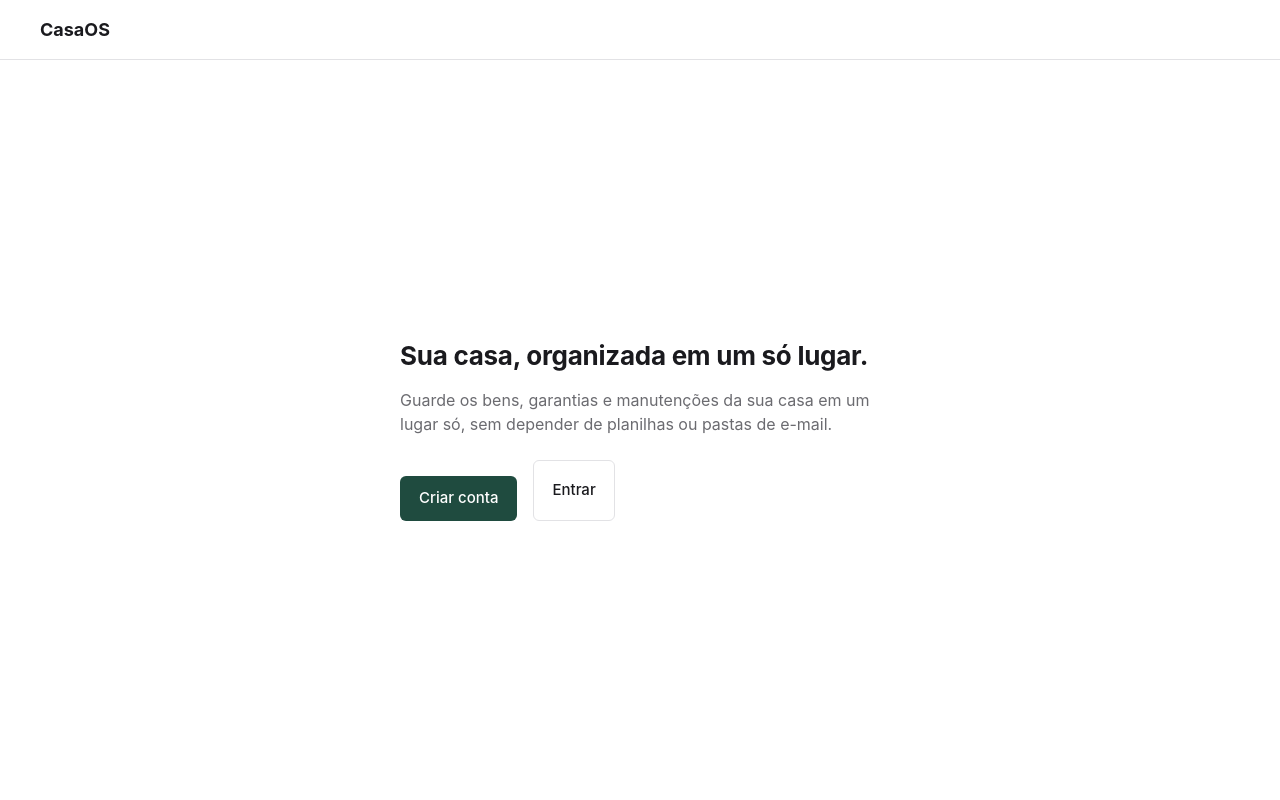
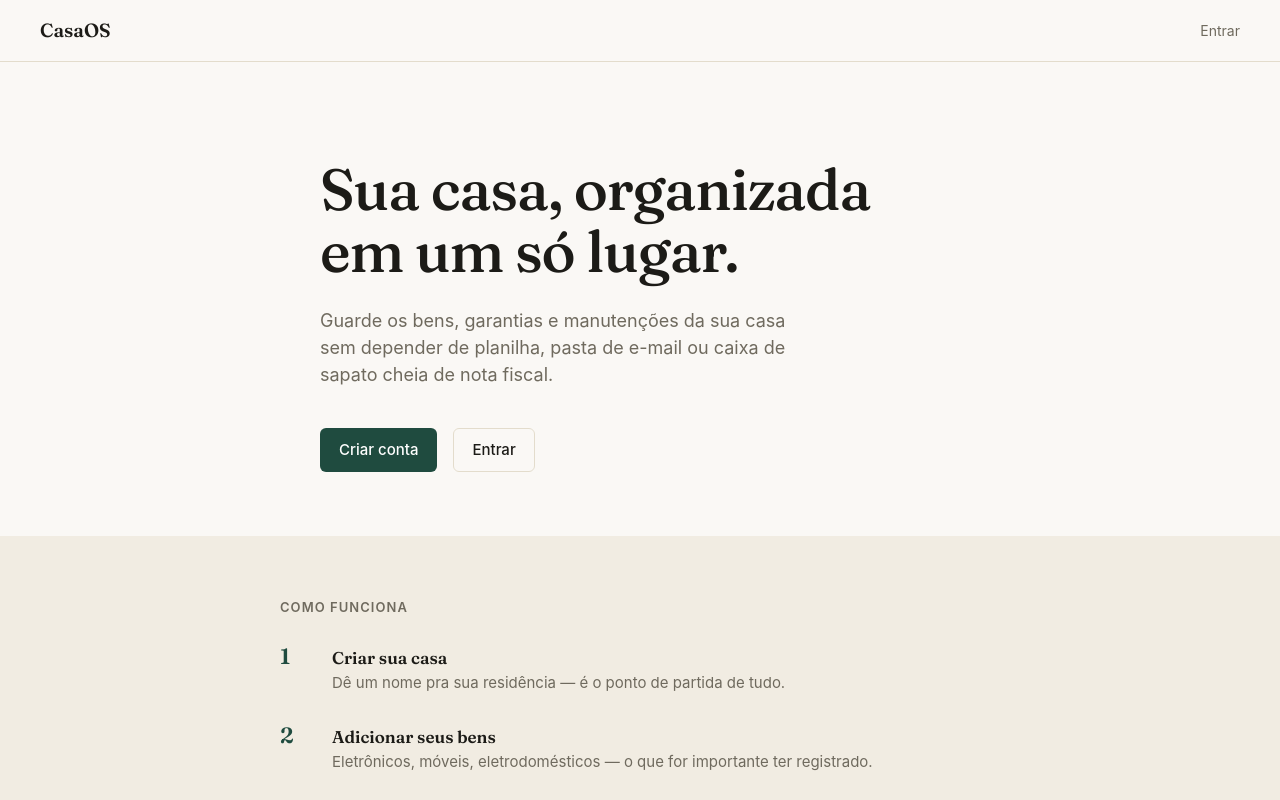
Before and after one commit to LucasFerreiradeFreitas/casaos, a React (Vite) app: page / in a window 1280 px wide. Built offline with nearby package versions, Linux system fonts and the light colour scheme; no server answers.

Commit message:
Headers de segurança e documentação de backup/rate limit

```diff
--- a/index.html
+++ b/index.html
@@ -3,6 +3,12 @@
   <head>
     <meta charset="UTF-8" />
     <meta name="viewport" content="width=device-width, initial-scale=1.0" />
+    <link rel="preconnect" href="https://fonts.googleapis.com" />
+    <link rel="preconnect" href="https://fonts.gstatic.com" crossorigin />
+    <link
+      href="https://fonts.googleapis.com/css2?family=Fraunces:opsz,wght@9..144,500;9..144,600;9..144,700&display=swap"
+      rel="stylesheet"
+    />
     <title>CasaOS</title>
   </head>
   <body>
--- a/src/index.css
+++ b/src/index.css
@@ -1,11 +1,12 @@
 :root {
-  --color-bg: #ffffff;
-  --color-surface: #f7f7f8;
-  --color-border: #e2e2e5;
-  --color-text: #1a1a1e;
-  --color-text-muted: #6b6b70;
+  --color-bg: #faf8f5;
+  --color-surface: #f1ece2;
+  --color-border: #e3dccc;
+  --color-text: #1c1b17;
+  --color-text-muted: #6f6a5e;
   --color-primary: #1f4b3f;
   --color-primary-hover: #16382f;
+  --color-on-primary: #f6f3ea;
   --color-danger: #b3261e;
   --color-warning: #92400e;
 
@@ -14,9 +15,12 @@
   --space-3: 16px;
   --space-4: 24px;
   --space-5: 40px;
+  --space-6: 64px;
+  --space-7: 96px;
 
   --radius: 6px;
   --font-sans: -apple-system, BlinkMacSystemFont, 'Segoe UI', Roboto, Helvetica, Arial, sans-serif;
+  --font-display: 'Fraunces', Georgia, 'Times New Roman', serif;
 }
 
 * {
@@ -46,20 +50,18 @@ body {
 h1,
 h2,
 h3 {
+  font-family: var(--font-display);
   font-weight: 600;
-  letter-spacing: -0.01em;
-  line-height: 1.25;
+  line-height: 1.2;
   margin: 0 0 var(--space-3);
 }
 
 h1 {
-  font-size: 26px;
-  font-weight: 700;
+  font-size: 30px;
 }
 
 h2 {
-  font-size: 17px;
-  font-weight: 600;
+  font-size: 19px;
 }
 
 p {
@@ -85,34 +87,208 @@ a:hover {
 }
 
 .public-header {
+  display: flex;
+  align-items: center;
+  justify-content: space-between;
   padding: var(--space-3) var(--space-5);
   border-bottom: 1px solid var(--color-border);
 }
 
-.brand {
-  font-weight: 700;
-  font-size: 18px;
+.header-login-link {
+  font-size: 14px;
+  color: var(--color-text-muted);
+}
+
+.header-login-link:hover {
   color: var(--color-text);
 }
 
 .public-layout main {
   flex: 1;
-  display: flex;
-  align-items: center;
-  justify-content: center;
-  padding: var(--space-5);
+}
+
+.brand {
+  font-family: var(--font-display);
+  font-weight: 600;
+  font-size: 19px;
+  color: var(--color-text);
 }
 
 /* ---------- Landing ---------- */
 
-.landing {
+.hero {
+  padding: var(--space-7) var(--space-5) var(--space-6);
+}
+
+.hero-inner {
+  max-width: 640px;
+  margin: 0 auto;
+}
+
+.hero-headline {
+  font-size: clamp(36px, 6vw, 58px);
+  font-weight: 500;
+  letter-spacing: -0.02em;
+  line-height: 1.08;
+  margin: 0 0 var(--space-4);
+}
+
+.hero-subhead {
+  font-size: 18px;
+  line-height: 1.5;
+  color: var(--color-text-muted);
   max-width: 480px;
+  margin: 0 0 var(--space-5);
+}
+
+.section {
+  padding: var(--space-6) var(--space-5);
+}
+
+.section-light {
+  background: var(--color-surface);
+}
+
+.section-inner {
+  max-width: 720px;
+  margin: 0 auto;
+}
+
+.section-eyebrow {
+  font-family: var(--font-sans);
+  font-size: 13px;
+  font-weight: 600;
+  text-transform: uppercase;
+  letter-spacing: 0.08em;
+  color: var(--color-text-muted);
+  margin: 0 0 var(--space-4);
+}
+
+.steps-list {
+  list-style: none;
+  margin: 0;
+  padding: 0;
+  display: flex;
+  flex-direction: column;
+  gap: var(--space-4);
+}
+
+.step-item {
+  display: flex;
+  gap: var(--space-4);
+  align-items: baseline;
+}
+
+.step-number {
+  font-family: var(--font-display);
+  font-size: 22px;
+  font-weight: 600;
+  color: var(--color-primary);
+  min-width: 28px;
+  flex-shrink: 0;
+}
+
+.step-title {
+  font-size: 17px;
+  margin: 0 0 4px;
+}
+
+.step-description {
+  margin: 0;
+  font-size: 15px;
+  color: var(--color-text-muted);
+}
+
+.feature-list {
+  display: flex;
+  flex-direction: column;
+  gap: var(--space-1);
+}
+
+.feature-item {
+  display: flex;
+  gap: var(--space-3);
+  align-items: flex-start;
+  padding: var(--space-4) 0;
+  border-top: 1px solid var(--color-border);
+}
+
+.feature-item svg {
+  color: var(--color-primary);
+  flex-shrink: 0;
+  margin-top: 3px;
+}
+
+.feature-title {
+  font-size: 17px;
+  margin: 0 0 4px;
+}
+
+.feature-description {
+  margin: 0;
+  font-size: 15px;
+  color: var(--color-text-muted);
+}
+
+.section-band {
+  background: var(--color-primary);
+  text-align: center;
+}
+
+.section-band .section-inner {
+  max-width: 560px;
+}
+
+.privacy-note {
+  font-size: 14px;
+  color: var(--color-on-primary);
+  opacity: 0.85;
+  margin: 0 0 var(--space-4);
+}
+
+.cta-headline {
+  font-size: 30px;
+  font-weight: 500;
+  color: var(--color-on-primary);
+}
+
+.btn-on-primary {
+  display: inline-flex;
+  align-items: center;
+  justify-content: center;
+  padding: 10px 22px;
+  border-radius: var(--radius);
+  background: var(--color-on-primary);
+  color: var(--color-primary);
+  font-weight: 600;
+  font-size: 15px;
+  text-decoration: none;
+  margin-top: var(--space-3);
+}
+
+.btn-on-primary:hover {
+  opacity: 0.9;
+  text-decoration: none;
+}
+
+.landing-footer {
+  display: flex;
+  flex-direction: column;
+  gap: 4px;
+  align-items: center;
+  padding: var(--space-5);
+  text-align: center;
+}
+
+.footer-tagline {
+  font-size: 13px;
+  color: var(--color-text-muted);
 }
 
 .landing-actions {
   display: flex;
   gap: var(--space-3);
-  margin-top: var(--space-4);
+  flex-wrap: wrap;
 }
 
 /* ---------- Formulários de autenticação ---------- */
@@ -120,6 +296,8 @@ a:hover {
 .auth-form {
   width: 100%;
   max-width: 360px;
+  margin: 0 auto;
+  padding: var(--space-6) var(--space-4) var(--space-5);
 }
 
 .auth-form form {
@@ -145,6 +323,10 @@ a:hover {
 .auth-form input:focus {
   outline: 2px solid var(--color-primary);
   outline-offset: 1px;
+}
+
+.auth-form .btn-primary {
+  margin-top: var(--space-3);
 }
 
 .auth-switch {
@@ -195,6 +377,10 @@ a:hover {
   outline-offset: 1px;
 }
 
+.home-form .btn-primary {
+  margin-top: var(--space-3);
+}
+
 /* ---------- Botões ---------- */
 
 .btn-primary,
@@ -211,13 +397,19 @@ a:hover {
   border: 1px solid transparent;
   cursor: pointer;
   font-family: inherit;
+  text-decoration: none;
   transition: background-color 120ms ease, color 120ms ease, border-color 120ms ease;
+}
+
+.btn-primary:hover,
+.btn-secondary:hover,
+.btn-ghost:hover {
+  text-decoration: none;
 }
 
 .btn-primary {
   background: var(--color-primary);
   color: #fff;
-  margin-top: var(--space-3);
 }
 
 .btn-primary:hover {
@@ -510,10 +702,17 @@ a:hover {
 /* ---------- Responsividade ---------- */
 
 @media (max-width: 720px) {
-  .public-header,
-  .public-layout main {
+  .public-header {
     padding-left: var(--space-3);
     padding-right: var(--space-3);
+  }
+
+  .hero {
+    padding: var(--space-6) var(--space-3) var(--space-5);
+  }
+
+  .section {
+    padding: var(--space-5) var(--space-3);
   }
 
   .mobile-topbar {
--- a/src/layouts/PublicLayout.tsx
+++ b/src/layouts/PublicLayout.tsx
@@ -7,6 +7,9 @@ export function PublicLayout() {
         <Link to="/" className="brand">
           CasaOS
         </Link>
+        <Link to="/login" className="header-login-link">
+          Entrar
+        </Link>
       </header>
       <main>
         <Outlet />
--- a/src/pages/Landing.tsx
+++ b/src/pages/Landing.tsx
@@ -1,12 +1,61 @@
 import { Link } from 'react-router-dom'
+import { Package, ShieldCheck, Wrench, LayoutDashboard } from 'lucide-react'
+
+const steps = [
+  {
+    number: '1',
+    title: 'Criar sua casa',
+    description: 'Dê um nome pra sua residência — é o ponto de partida de tudo.',
+  },
+  {
+    number: '2',
+    title: 'Adicionar seus bens',
+    description: 'Eletrônicos, móveis, eletrodomésticos — o que for importante ter registrado.',
+  },
+  {
+    number: '3',
+    title: 'Registrar garantias',
+    description: 'Vincule cada garantia ao bem certo, com a data de vencimento.',
+  },
+  {
+    number: '4',
+    title: 'Acompanhar manutenções',
+    description: 'Marque o que precisa de cuidado, com ou sem prazo definido.',
+  },
+]
+
+const features = [
+  {
+    icon: Package,
+    title: 'Bens',
+    description: 'Anote o que você tem, quando comprou e quanto custou.',
+  },
+  {
+    icon: ShieldCheck,
+    title: 'Garantias',
+    description: 'Saiba até quando cada garantia vale, sem procurar nota fiscal perdida.',
+  },
+  {
+    icon: Wrench,
+    title: 'Manutenções',
+    description: 'Não perca a hora de cuidar do que precisa de atenção.',
+  },
+  {
+    icon: LayoutDashboard,
+    title: 'Dashboard',
+    description: 'Veja num só lugar o que está vencendo ou atrasado.',
+  },
+]
 
 export function Landing() {
   return (
-    <section className="landing">
-      <h1>Sua casa, organizada em um só lugar.</h1>
-      <p>
-        Guarde os bens, garantias e manutenções da sua casa em um lugar só,
-        sem depender de planilhas ou pastas de e-mail.
+    <>
+      <section className="hero">
+        <div className="hero-inner">
+          <h1 className="hero-headline">Sua casa, organizada em um só lugar.</h1>
+          <p className="hero-subhead">
+            Guarde os bens, garantias e manutenções da sua casa sem depender de planilha, pasta
+            de e-mail ou caixa de sapato cheia de nota fiscal.
           </p>
           <div className="landing-actions">
             <Link to="/cadastro" className="btn-primary">
@@ -16,6 +65,63 @@ export function Landing() {
               Entrar
             </Link>
           </div>
+        </div>
       </section>
+
+      <section className="section section-light">
+        <div className="section-inner">
+          <h2 className="section-eyebrow">Como funciona</h2>
+          <ol className="steps-list">
+            {steps.map((step) => (
+              <li key={step.number} className="step-item">
+                <span className="step-number">{step.number}</span>
+                <div>
+                  <h3 className="step-title">{step.title}</h3>
+                  <p className="step-description">{step.description}</p>
+                </div>
+              </li>
+            ))}
+          </ol>
+        </div>
+      </section>
+
+      <section className="section">
+        <div className="section-inner">
+          <h2 className="section-eyebrow">O que você organiza</h2>
+          <div className="feature-list">
+            {features.map((feature) => {
+              const Icon = feature.icon
+              return (
+                <div key={feature.title} className="feature-item">
+                  <Icon size={22} strokeWidth={1.5} aria-hidden="true" />
+                  <div>
+                    <h3 className="feature-title">{feature.title}</h3>
+                    <p className="feature-description">{feature.description}</p>
+                  </div>
+                </div>
+              )
+            })}
+          </div>
+        </div>
+      </section>
+
+      <section className="section section-band">
+        <div className="section-inner">
+          <p className="privacy-note">
+            Tudo o que você cadastra é seu, e só seu — sem perfil público, sem compartilhamento.
+            Privado desde o primeiro dia.
+          </p>
+          <h2 className="cta-headline">Comece a organizar sua casa</h2>
+          <Link to="/cadastro" className="btn-on-primary">
+            Criar conta
+          </Link>
+        </div>
+      </section>
+
+      <footer className="landing-footer">
+        <span className="brand">CasaOS</span>
+        <span className="footer-tagline">Sua casa, organizada em um só lugar.</span>
+      </footer>
+    </>
   )
 }
```
Also changed, not shown: vercel.json, 1 other file (tests, documents, lock files or other folders). Lines whose indentation alone changed are shown as unchanged.
